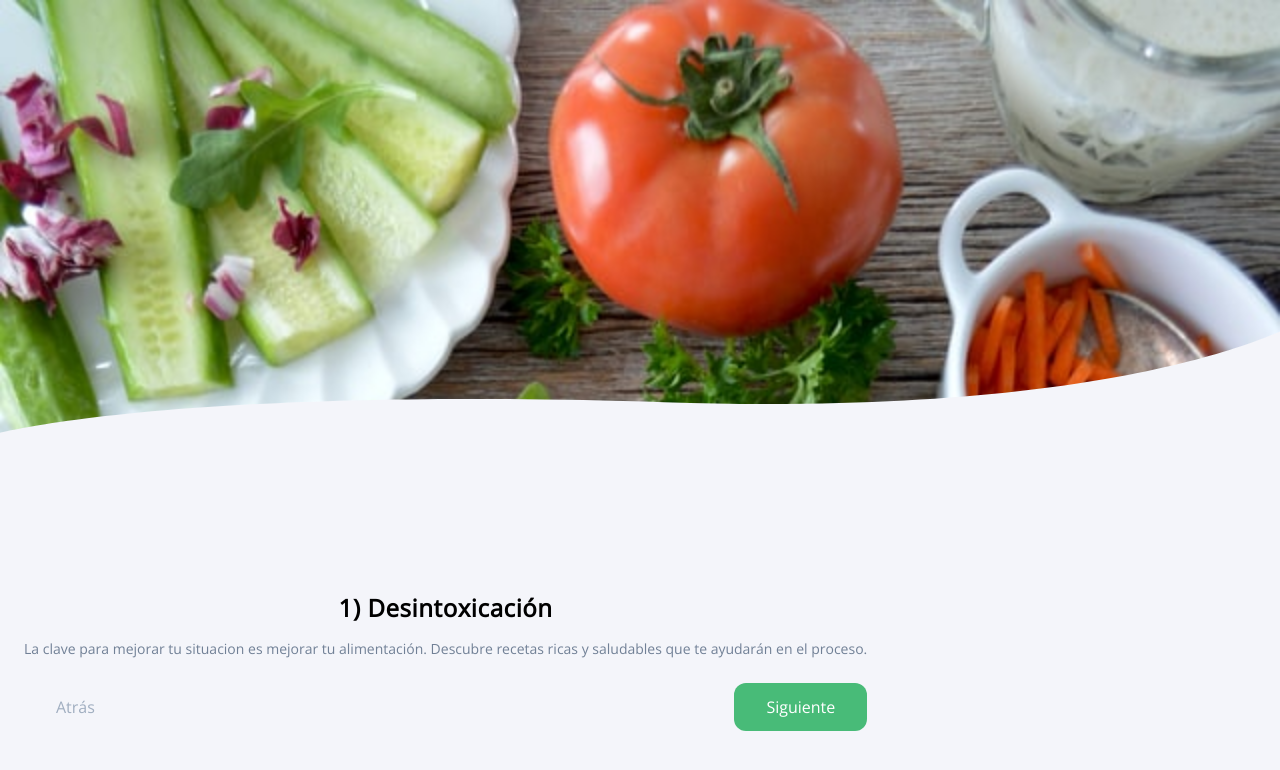
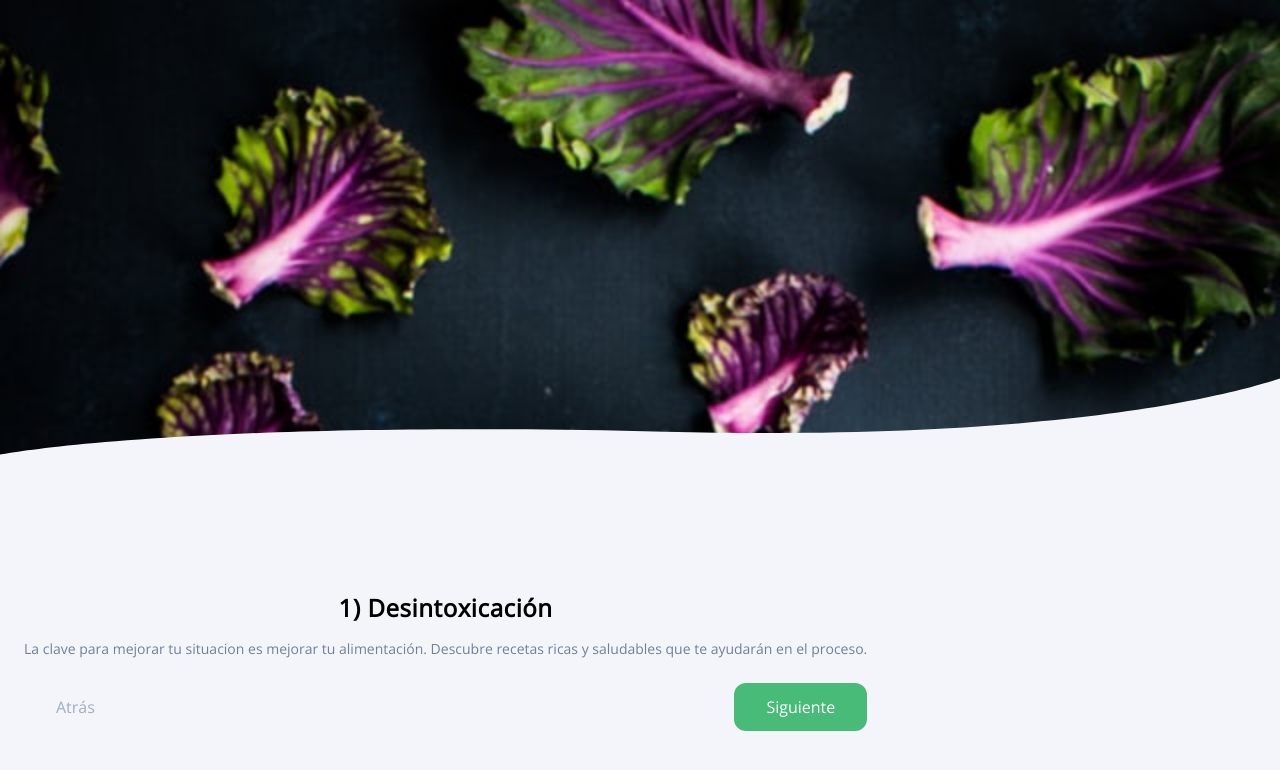
Before and after one commit to JSebastianOspina/cuidatucolon, a Nuxt app: page /welcome/1 in a window 1280 px wide. Shown: the top 770 px of the page. Built offline with nearby package versions, Linux system fonts and the light colour scheme.

Commit message:
Se añade transicion entre paginas

```diff
--- /dev/null
+++ b/assets/main.css
@@ -0,0 +1,8 @@
+.steps-enter-active,
+.steps-leave-active {
+  transition: opacity 0.5s;
+}
+.steps-enter,
+.steps-leave-active {
+  opacity: 0;
+}
--- a/nuxt.config.js
+++ b/nuxt.config.js
@@ -26,6 +26,8 @@ export default {
 
   // Global CSS (https://go.nuxtjs.dev/config-css)
   css: [
+    '~/assets/main.css'
+
   ],
 
   // Plugins to run before rendering page (https://go.nuxtjs.dev/config-plugins)
--- a/pages/welcome/1.vue
+++ b/pages/welcome/1.vue
@@ -2,7 +2,7 @@
   <div class="h-full flex flex-col inicio">
     <div
       class="bg-cover relative"
-      style="height: 65%; background-image: url('/fondo.jpg')"
+      style="height: 65%; background-image: url('/welcome/fondo1.jpg')"
     >
       <div class="custom-shape-divider-bottom-1603982097">
         <svg
@@ -57,9 +57,14 @@
 <script>
 export default {
   layout: "blanco",
+  transition: {
+    name: 'steps',
+  }
 };
 </script>
 <style >
+
+
 .custom-shape-divider-bottom-1603982097 {
   position: absolute;
   bottom: 0;
@@ -72,8 +77,8 @@ export default {
 .custom-shape-divider-bottom-1603982097 svg {
   position: relative;
   display: block;
-  width: calc(105%);
-  height: 200px;
+  width: 105%;
+  height: 150px;
 }
 
 .custom-shape-divider-bottom-1603982097 .shape-fill {
--- a/pages/welcome/index.vue
+++ b/pages/welcome/index.vue
@@ -2,7 +2,7 @@
   <div class="h-full flex flex-col inicio">
     <div
       class="bg-cover relative"
-      style="height: 65%; background-image: url('/fondo.jpg')"
+      style="height: 65%; background-image: url('/welcome/fondo.jpg')"
     >
       <div class="custom-shape-divider-bottom-1603982097">
         <svg
@@ -59,9 +59,13 @@
 <script>
 export default {
   layout: "blanco",
+ transition: {
+    name: 'steps',
+  }
 };
 </script>
 <style >
+
 .custom-shape-divider-bottom-1603982097 {
   position: absolute;
   bottom: 0;
@@ -74,8 +78,8 @@ export default {
 .custom-shape-divider-bottom-1603982097 svg {
   position: relative;
   display: block;
-  width: calc(105%);
-  height: 200px;
+  width: 105%;
+  height: 150px;
 }
 
 .custom-shape-divider-bottom-1603982097 .shape-fill {
```
Also changed, not shown: static/welcome/fondo.jpg (renamed from static/fondo.jpg), static/welcome/fondo1.jpg (added).
